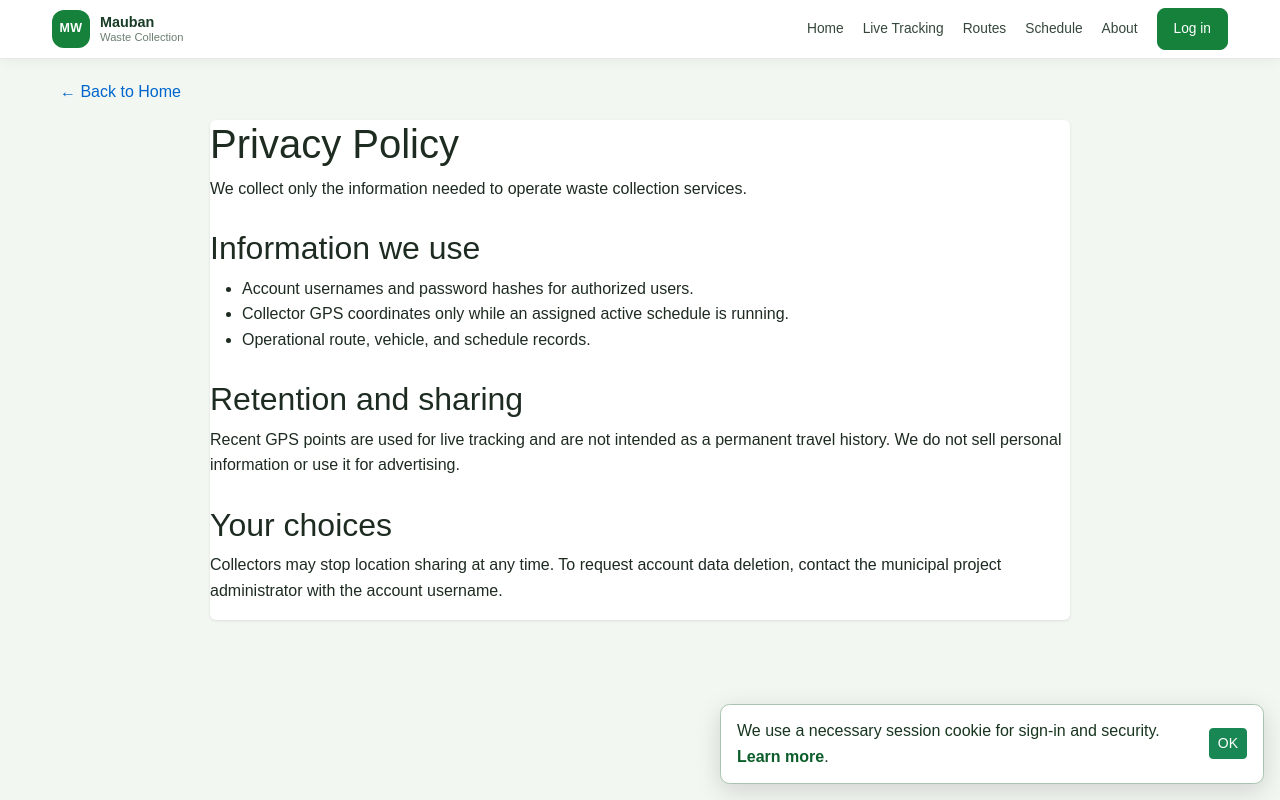
After one commit to lheanilamalapitan522/Waste-Collection, a PHP site: page /privacy.php in a window 1280 px wide. The commit adds this page. Run offline with PHP 8.4, Linux system fonts and the light colour scheme.

Commit message:
Harden privacy and account security
Co-authored-by: Copilot <223556219+Copilot@users.noreply.github.com>

```diff
--- a/config.php
+++ b/config.php
@@ -7,6 +7,12 @@ define('DB_PORT', getenv('DB_PORT') ?: '3306');
 define('DB_NAME', getenv('DB_NAME') ?: 'mauban_waste_collection');
 define('DB_USER', getenv('DB_USER') ?: 'root');
 define('DB_PASS', getenv('DB_PASS') ?: '');
+
+if (getenv('APP_ENV') === 'production' && (empty($_SERVER['HTTPS']) || $_SERVER['HTTPS'] === 'off')) {
+    $httpsUrl = 'https://' . ($_SERVER['HTTP_HOST'] ?? '') . ($_SERVER['REQUEST_URI'] ?? '/');
+    header('Location: ' . $httpsUrl, true, 308);
+    exit;
+}
 
 try {
     $pdo = new PDO(
--- a/developer.php
+++ b/developer.php
@@ -8,6 +8,9 @@ $message = null;
 $error = null;
 
 if ($_SERVER['REQUEST_METHOD'] === 'POST') {
+    if (!hash_equals((string) ($_SESSION['csrf_token'] ?? ''), (string) ($_POST['csrf_token'] ?? ''))) {
+        $error = 'Your session expired. Refresh the page and try again.';
+    } else {
     $action = (string) ($_POST['action'] ?? '');
 
     if ($action === 'create') {
@@ -43,6 +46,7 @@ if ($_SERVER['REQUEST_METHOD'] === 'POST') {
         }
     } else {
         $error = 'Unknown maintenance action.';
+    }
     }
 }
 
@@ -83,6 +87,7 @@ $openTasks = (int) $pdo->query(
         <?php if ($message): ?><p style="color: #155724;"><?php echo htmlspecialchars($message, ENT_QUOTES, 'UTF-8'); ?></p><?php endif; ?>
         <?php if ($error): ?><p style="color: #b00020;"><?php echo htmlspecialchars($error, ENT_QUOTES, 'UTF-8'); ?></p><?php endif; ?>
         <form method="POST" action="developer.php">
+            <input type="hidden" name="csrf_token" value="<?php echo htmlspecialchars((string) $_SESSION['csrf_token'], ENT_QUOTES, 'UTF-8'); ?>">
             <input type="hidden" name="action" value="create">
             <div class="form-group">
                 <label for="title">Task title</label>
@@ -115,6 +120,7 @@ $openTasks = (int) $pdo->query(
                     <td>
                         <?php if ($task['status'] === 'in_progress'): ?>
                             <form method="POST" action="developer.php">
+                                <input type="hidden" name="csrf_token" value="<?php echo htmlspecialchars((string) $_SESSION['csrf_token'], ENT_QUOTES, 'UTF-8'); ?>">
                                 <input type="hidden" name="action" value="complete">
                                 <input type="hidden" name="task_id" value="<?php echo (int) $task['id']; ?>">
                                 <button type="submit" class="add-btn">Mark complete</button>
--- a/nav.php
+++ b/nav.php
@@ -51,5 +51,22 @@ $adminPages = ['admin.php', 'manage-service.php', 'users.php', 'developer.php'];
 </aside>
 <?php endif; ?>
 
+<div id="cookie-consent" class="cookie-consent" role="dialog" aria-label="Cookie notice" hidden>
+    <span>We use a necessary session cookie for sign-in and security. <a href="cookies.php">Learn more</a>.</span>
+    <button type="button" class="btn btn-success btn-sm" data-cookie-accept>OK</button>
+</div>
+
 <script src="https://cdn.jsdelivr.net/npm/bootstrap@5.3.8/dist/js/bootstrap.bundle.min.js" integrity="sha384-FKyoEForCGlyvwx9Hj09JcYn3nv7wiPVlz7YYwJrWVcXK/BmnVDxM+D2scQbITxI" crossorigin="anonymous" defer></script>
+<script>
+    (function () {
+        var banner = document.getElementById('cookie-consent');
+        if (!banner) return;
+        if (window.localStorage.getItem('maubanCookieNoticeSeen') !== '1') banner.hidden = false;
+        var button = banner.querySelector('[data-cookie-accept]');
+        if (button) button.addEventListener('click', function () {
+            window.localStorage.setItem('maubanCookieNoticeSeen', '1');
+            banner.hidden = true;
+        });
+    }());
+</script>
 <?php if (getenv('APP_ENV') === 'development'): ?><script src="dev-reload.js" defer></script><?php endif; ?>
--- /dev/null
+++ b/privacy.php
@@ -0,0 +1,34 @@
+<?php
+require_once 'session.php';
+require 'config.php';
+?>
+<!DOCTYPE html>
+<html lang="en">
+<head>
+    <meta charset="UTF-8">
+    <meta name="viewport" content="width=device-width, initial-scale=1.0">
+    <title>Privacy Policy — <?php echo htmlspecialchars(SITE_NAME, ENT_QUOTES, 'UTF-8'); ?></title>
+    <?php require 'bootstrap-head.php'; ?>
+    <link rel="stylesheet" href="style.css">
+</head>
+<body>
+<?php require 'nav.php'; ?>
+<main class="page-wrapper container">
+    <a href="index.php" class="back-link">← Back to Home</a>
+    <article class="section-card policy-page">
+        <h1>Privacy Policy</h1>
+        <p>We collect only the information needed to operate waste collection services.</p>
+        <h2>Information we use</h2>
+        <ul>
+            <li>Account usernames and password hashes for authorized users.</li>
+            <li>Collector GPS coordinates only while an assigned active schedule is running.</li>
+            <li>Operational route, vehicle, and schedule records.</li>
+        </ul>
+        <h2>Retention and sharing</h2>
+        <p>Recent GPS points are used for live tracking and are not intended as a permanent travel history. We do not sell personal information or use it for advertising.</p>
+        <h2>Your choices</h2>
+        <p>Collectors may stop location sharing at any time. To request account data deletion, contact the municipal project administrator with the account username.</p>
+    </article>
+</main>
+</body>
+</html>
--- a/schema.sql
+++ b/schema.sql
@@ -4,6 +4,8 @@ CREATE TABLE IF NOT EXISTS users (
     password_hash VARCHAR(255) NULL,
     role ENUM('admin', 'collector', 'developer', 'resident') NOT NULL,
     status ENUM('active', 'inactive') NOT NULL DEFAULT 'active',
+    privacy_consented_at DATETIME NULL,
+    privacy_policy_version VARCHAR(20) NULL,
     created_at DATETIME NOT NULL DEFAULT CURRENT_TIMESTAMP
 );
 
--- a/session.php
+++ b/session.php
@@ -1,6 +1,15 @@
 <?php
 $secureCookies = getenv('SESSION_COOKIE_SECURE') === '1' ||
+    getenv('APP_ENV') === 'production' ||
     (!empty($_SERVER['HTTPS']) && $_SERVER['HTTPS'] !== 'off');
+
+header('X-Content-Type-Options: nosniff');
+header('X-Frame-Options: SAMEORIGIN');
+header('Referrer-Policy: strict-origin-when-cross-origin');
+header('Permissions-Policy: geolocation=(self), camera=(), microphone=()');
+if ($secureCookies) {
+    header('Strict-Transport-Security: max-age=31536000; includeSubDomains');
+}
 
 ini_set('session.cookie_httponly', '1');
 ini_set('session.use_strict_mode', '1');
@@ -13,4 +22,8 @@ session_set_cookie_params([
 if (session_status() === PHP_SESSION_NONE) {
     session_start();
 }
+
+if (!isset($_SESSION['csrf_token']) || !is_string($_SESSION['csrf_token'])) {
+    $_SESSION['csrf_token'] = bin2hex(random_bytes(32));
+}
 ?>
--- a/style.css
+++ b/style.css
@@ -2281,3 +2281,33 @@ html { scroll-behavior: smooth; scroll-padding-top: 90px; }
     .site-navbar .nav-brand { gap: 8px; }
     .site-navbar .nav-brand-name { font-size: .82rem; }
 }
+.cookie-consent {
+    position: fixed;
+    right: 1rem;
+    bottom: 1rem;
+    z-index: 1100;
+    display: flex;
+    gap: .75rem;
+    align-items: center;
+    max-width: 34rem;
+    padding: .85rem 1rem;
+    color: #17351f;
+    background: #fff;
+    border: 1px solid #a9c5ad;
+    border-radius: .6rem;
+    box-shadow: 0 .4rem 1.5rem rgba(0, 0, 0, .15);
+}
+
+.cookie-consent a {
+    color: #0b5d2a;
+    font-weight: 600;
+}
+
+.policy-page {
+    max-width: 860px;
+    margin: 0 auto;
+}
+
+.policy-page h2 {
+    margin-top: 1.75rem;
+}
```
Also changed, not shown: cookies.php (added, +25 -0 lines), login.php (+13 -0 lines), register.php (+14 -3 lines), terms.php (added, +30 -0 lines), migrations/004_add_privacy_consent_metadata.sql (added).
